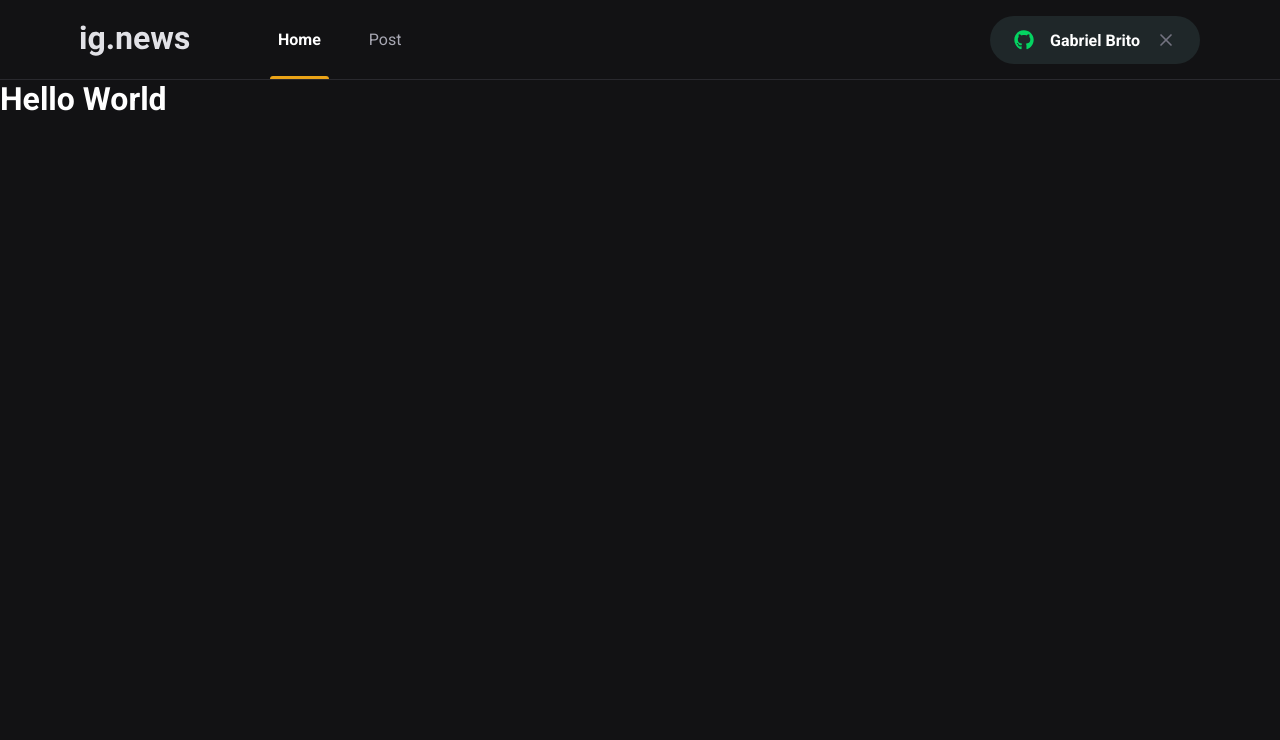
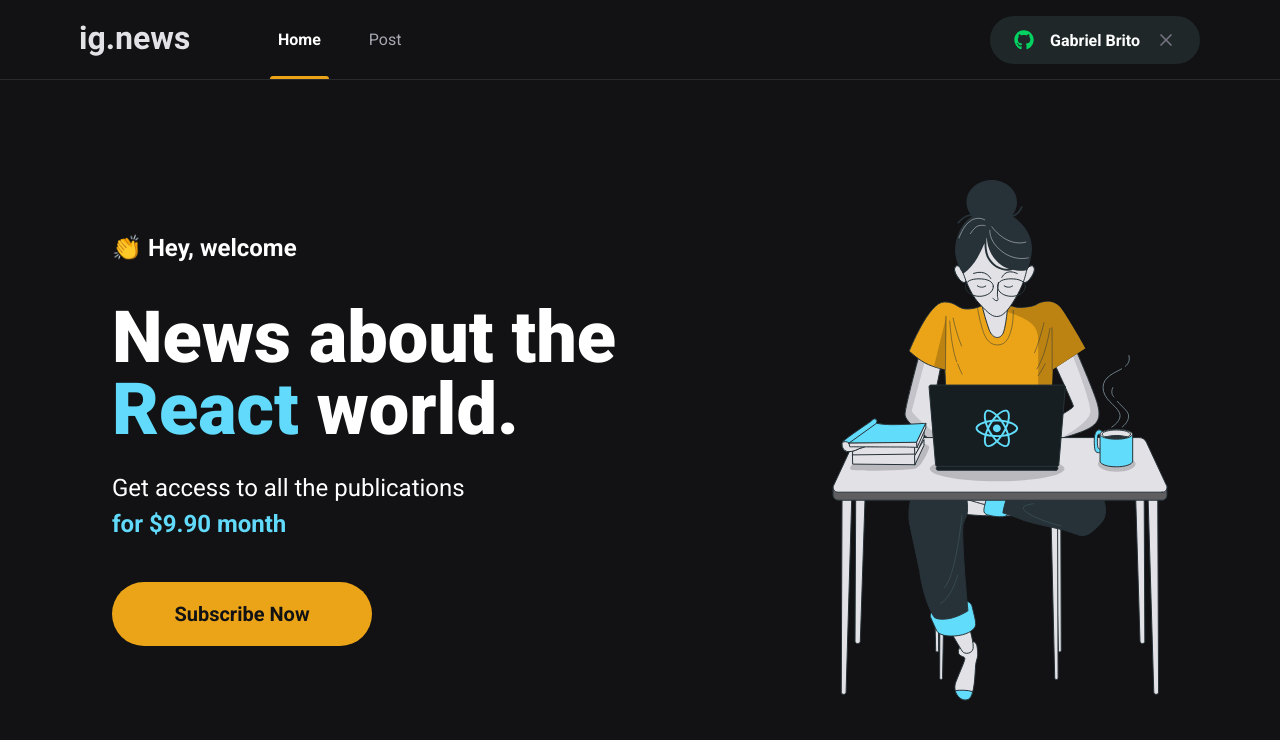
Before and after one commit to gboliveir/ig.news, a Next.js app: page / in a window 1280 px wide. Shown: the top 740 px of the page. Built offline with nearby package versions, Linux system fonts and the light colour scheme.

Commit message:
feat: Page home

```diff
--- /dev/null
+++ b/src/pages/home.module.scss
@@ -0,0 +1,45 @@
+.contentContainer {
+  max-width: 1120px;
+  margin: 0 auto;
+  padding: 0 2rem;
+  height: calc(100vh - 5rem);
+
+  display: flex;
+  align-items: center;
+  justify-content: space-between;
+}
+
+.hero {
+  max-width: 600px;
+
+  > span {
+    font-size: 1.5rem;
+    font-weight: bold;
+  }
+
+  h1 {
+    font-size: 4.5rem;
+    line-height: 4.5rem;
+    font-weight: 900;
+    margin-top: 2.5rem;
+
+    span {
+      color: var(--cyan-500);
+    }
+  }
+
+  p {
+    font-size: 1.5rem;
+    line-height: 2.25rem;
+    margin-top: 1.5rem;
+
+    span {
+      color: var(--cyan-500);
+      font-weight: bold;
+    }
+  }
+
+  button {
+    margin-top: 2.5rem;
+  }
+}
--- a/src/pages/index.tsx
+++ b/src/pages/index.tsx
@@ -1,14 +1,26 @@
 import Head  from 'next/head';
-
+import { SubscribeButton } from '../components/SubscribeButton';
+import styles from './home.module.scss'
 export default function Home() {
   return (
     <>
       <Head>
-        <title>ig.news | Home Page</title>
+        <title>Home | ig.news</title>
       </Head>
-      <h1>
-        Hello World
-      </h1>
+
+      <main className={styles.contentContainer}>
+        <section className={styles.hero}>
+          <span>👏 Hey, welcome</span>
+          <h1>News about the <span>React</span> world.</h1>
+          <p>
+            Get access to all the publications <br />
+            <span>for $9.90 month</span>
+          </p>
+          <SubscribeButton />
+        </section>
+
+        <img src="/images/avatar.svg" alt="Girl coding" />
+      </main>
     </>
   );
 }
```
